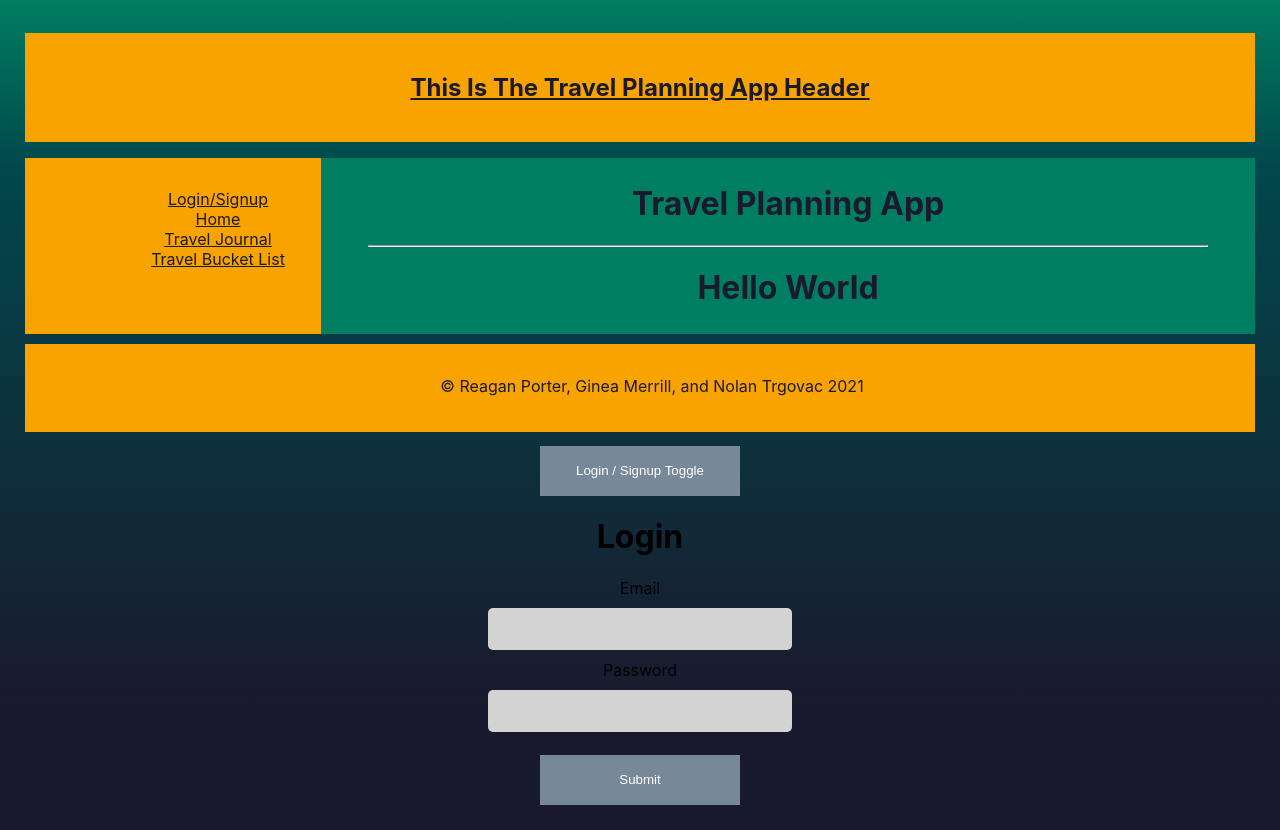
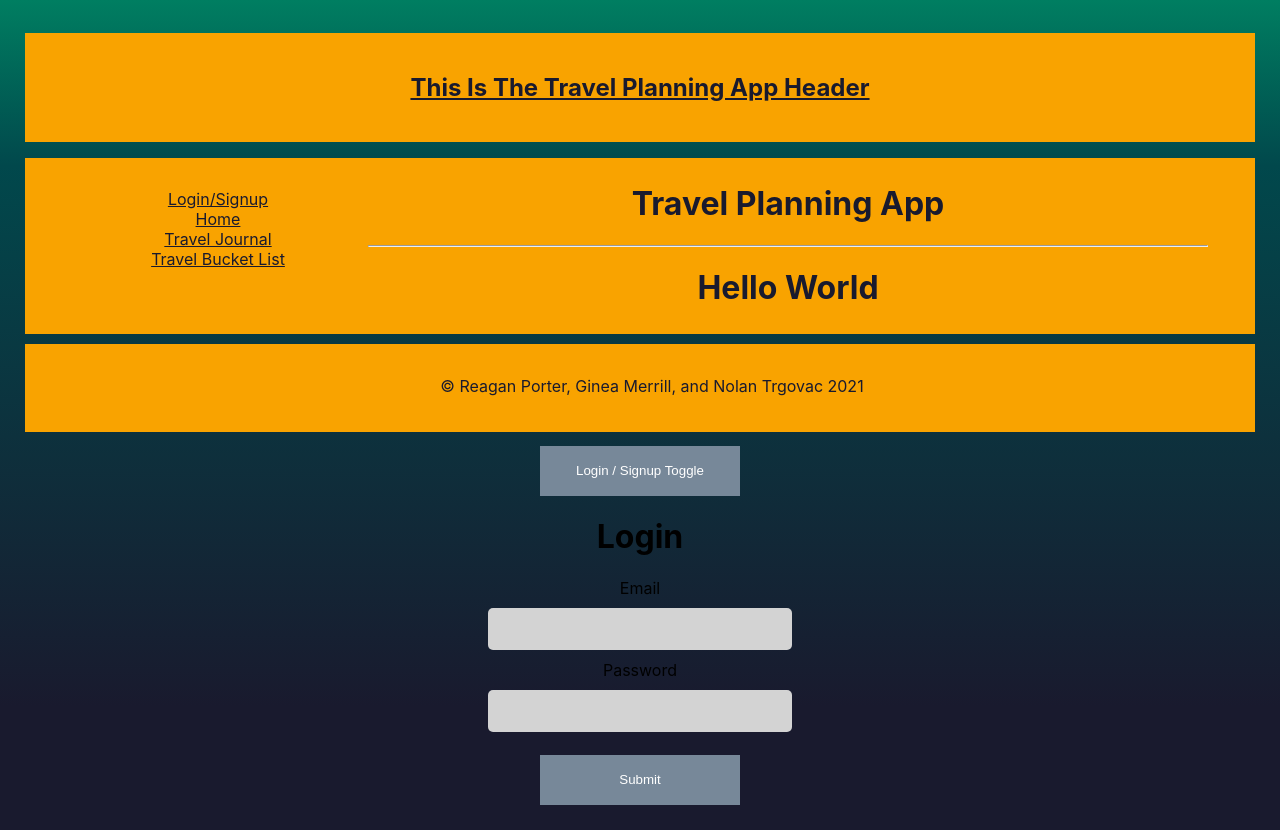
Before and after one commit to reagankporter/Travel-Client, a React (Create React App) app in the folder travel-client/: page / in a window 1280 px wide. Built offline with nearby package versions, Linux system fonts and the light colour scheme.

Commit message:
changed home background to transparent

```diff
--- a/travel-client/src/App.css
+++ b/travel-client/src/App.css
@@ -31,7 +31,7 @@ footer p {
 
 /* MAIN */
  .main {
-  background-color: #007E61;
+  background-color: transparent;
   color: #191A2E;
   height: 100%;
   min-height: 100%;
```
